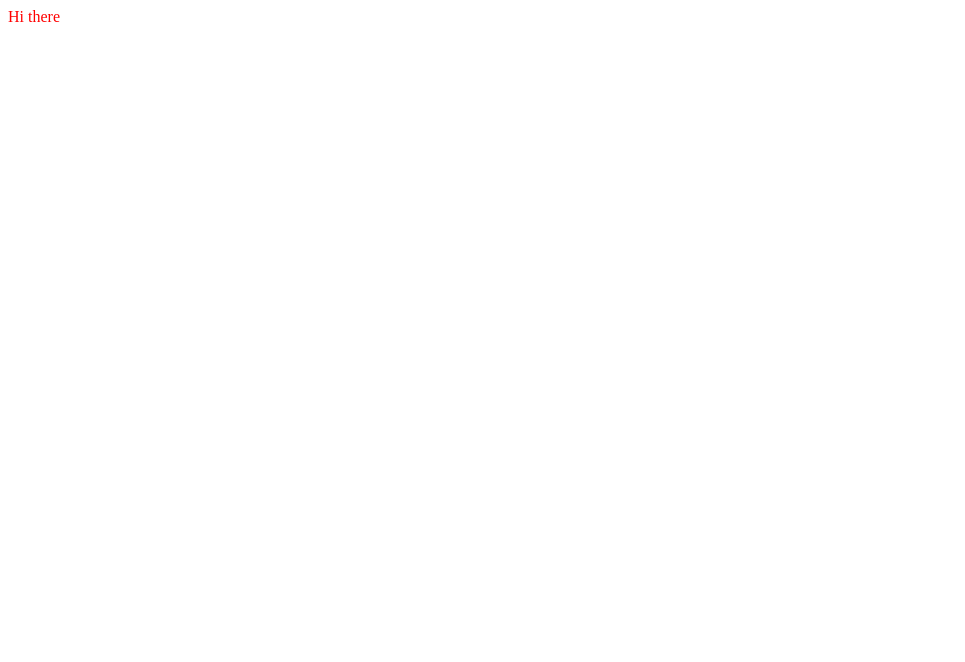
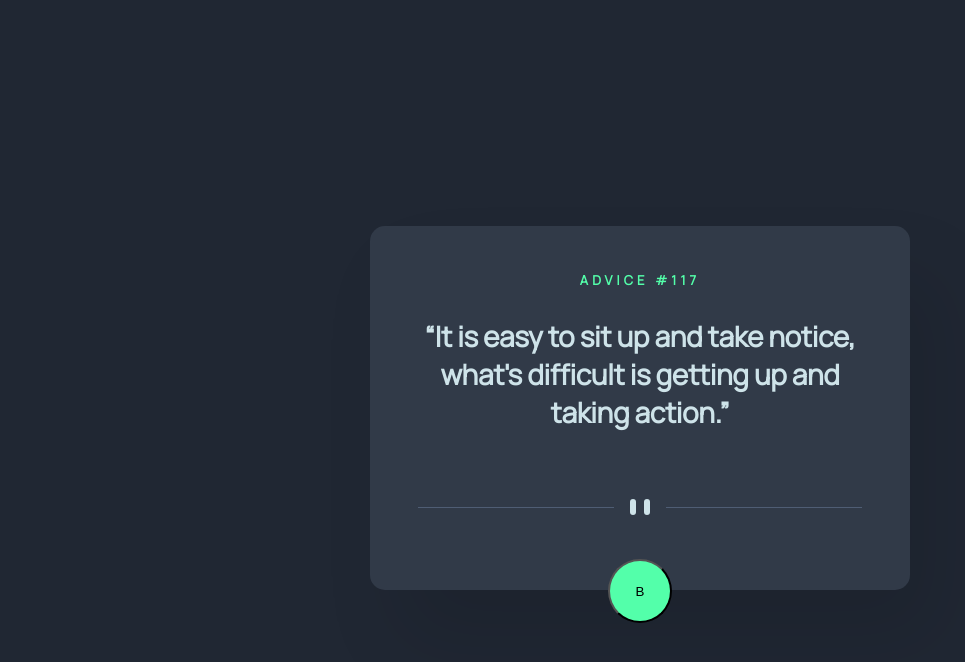
Before and after one commit to groverrichardson/advice-generator, a website: page index.html in a window 1280 px wide. Shown: the whole page, without its empty margins (0-965 px from the left). Drawn offline with Linux system fonts and the light colour scheme.

Commit message:
Implemented basic styling.

```diff
--- a/index.html
+++ b/index.html
@@ -7,9 +7,36 @@
         <meta name="description" content="" />
         <meta name="viewport" content="width=device-width, initial-scale=1" />
         <link rel="stylesheet" href="./style.css" />
+        <link rel="preconnect" href="https://fonts.googleapis.com" />
+        <link rel="preconnect" href="https://fonts.gstatic.com" crossorigin />
+        <link
+            href="https://fonts.googleapis.com/css2?family=Manrope&display=swap"
+            rel="stylesheet"
+        />
     </head>
     <body>
         <script src="./index.js" async defer></script>
-        <main>Hi there</main>
+        <main>
+            <section class="card">
+                <div class="card-copy-container">
+                    <div class="advice-container">
+                        <h1 class="advice-num">ADVICE #117</h1>
+                        <p class="quote">
+                            “It is easy to sit up and take notice, what's
+                            difficult is getting up and taking action.”
+                        </p>
+                    </div>
+                    <div class="accents">
+                        <div class="line line-one"></div>
+                        <div class="vertical-accent-group">
+                            <div class="vertical vertical-accent-one"></div>
+                            <div class="vertical vertical-accent-two"></div>
+                        </div>
+                        <div class="line line-two"></div>
+                    </div>
+                </div>
+                <button>B</button>
+            </section>
+        </main>
     </body>
 </html>
--- a/style.sass
+++ b/style.sass
@@ -1,2 +1,86 @@
-*
-    color: red
+body
+    background: #202733
+    display: flex
+    flex-direction: column
+    justify-content: center
+    align-items: center
+    height: 100vh
+
+.card
+    height: 364px
+    width: 540px
+    max-width: 90vw
+    border-radius: 15px
+    background: #313A48
+    box-shadow: 30px 50px 80px rgba(0, 0, 0, 0.100202)
+    position: relative
+
+.card-copy-container
+    display: flex
+    flex-direction: column
+    justify-content: center
+    align-items: center
+    height: 100%
+
+.advice-num
+    font-family: Manrope
+    font-style: normal
+    font-weight: 800
+    font-size: 13px
+    line-height: 18px
+    text-align: center
+    letter-spacing: 4.08571px
+    color: #53FFAA
+
+.quote
+    font-family: Manrope
+    font-style: normal
+    font-weight: 800
+    font-size: 28px
+    line-height: 38px
+    text-align: center
+    letter-spacing: -0.3px
+    color: #CEE3E9
+    max-width: 444px
+    @media screen and (max-width: 414px)
+        margin: 24px 5% 0% 5%
+
+button
+    position: absolute
+    width: 64px
+    height: 64px
+    left: 238px
+    top: 333px
+    border-radius: 100px
+    background: #53FFAA
+
+.accents
+    display: flex
+    flex-direction: row
+    justify-content: space-between
+    align-items: center
+    margin: 40px 0px 40px 0px
+
+.line
+    height: 1px
+    width: 196px
+    background:#4F5D74
+    @media screen and (max-width: 414px)
+        width: 122px
+    @media screen and (max-width: 350px)
+        width: 100px
+
+.vertical
+    width: 6px
+    height: 16px
+    border-radius: 3px
+    background: #CEE3E9
+
+.vertical-accent-group
+    display: flex
+    flex-direction: row
+    width: 20px
+    height: 16px
+    justify-content: space-between
+    margin-left: 16px
+    margin-right: 16px
```
Also changed, not shown: style.css, 1 other file.
